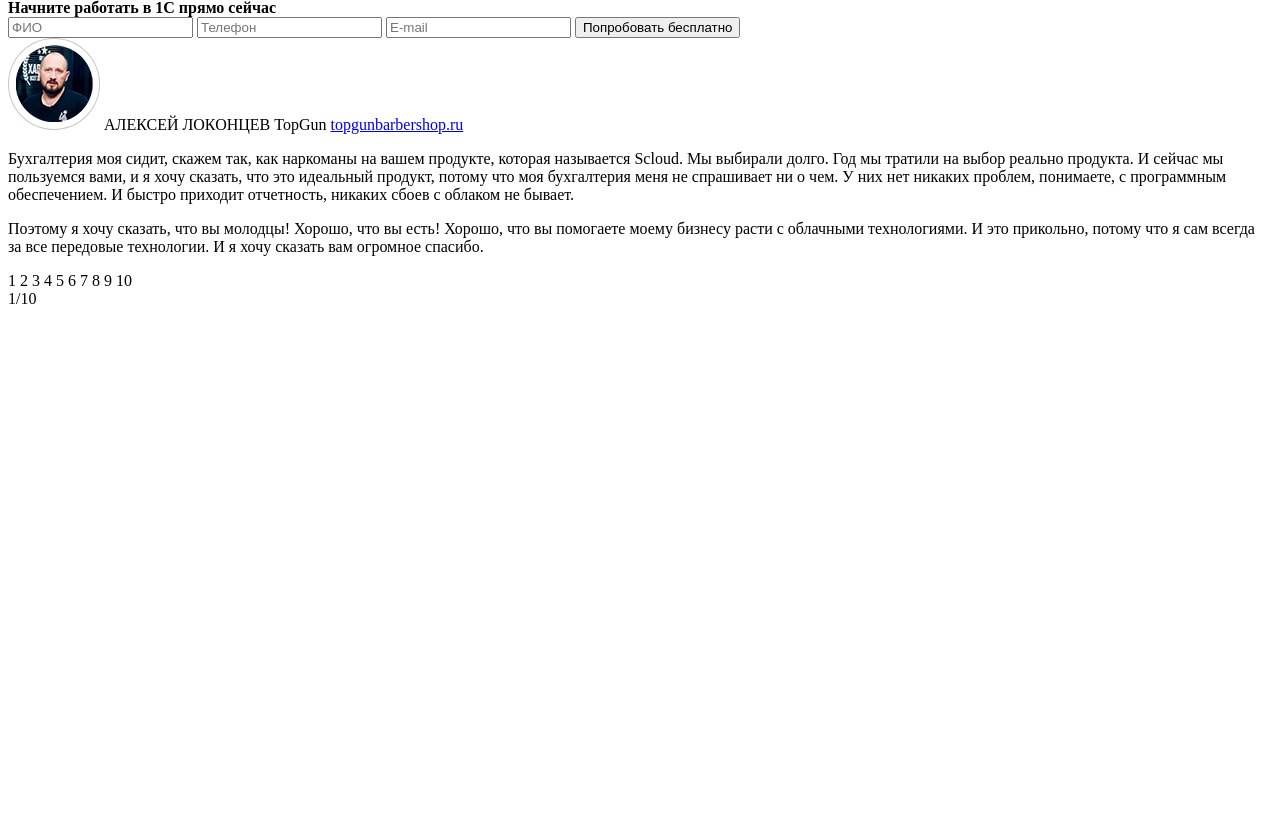
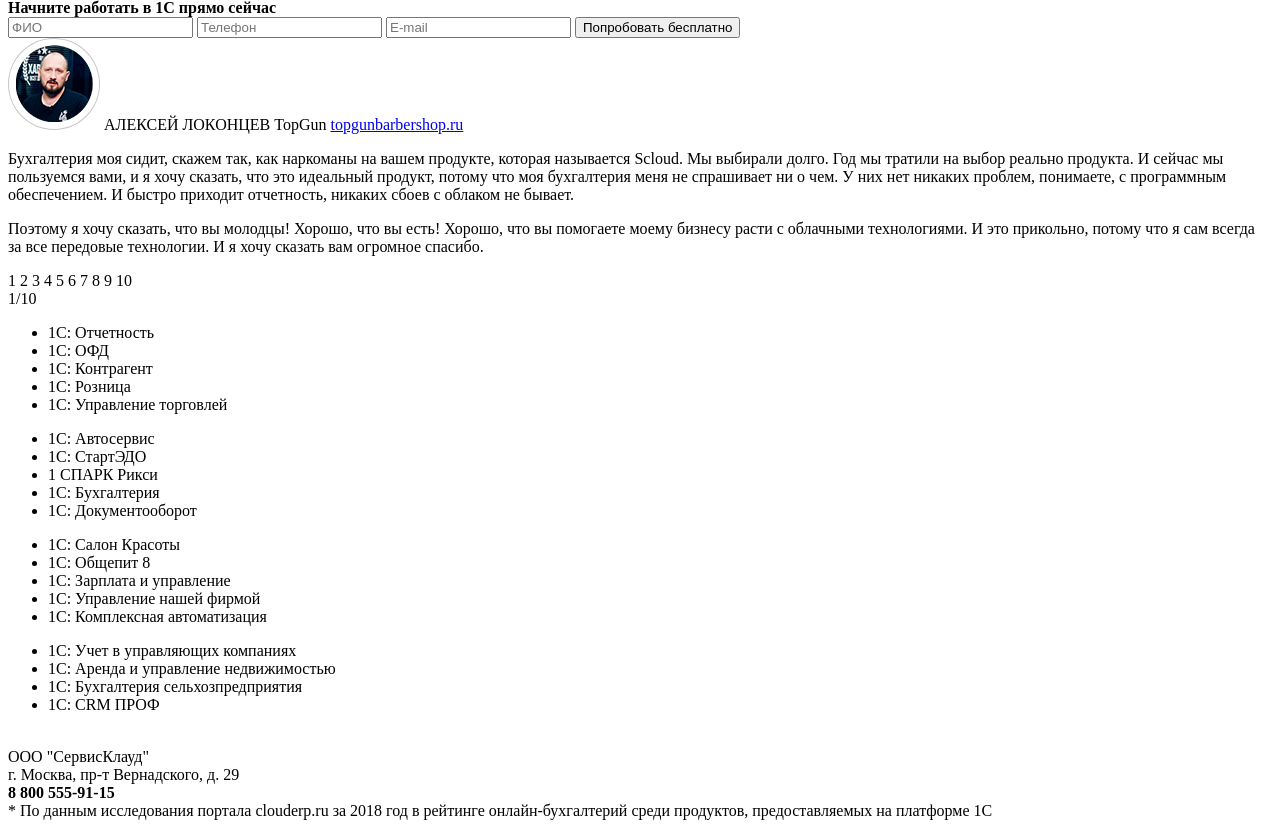
Before and after one commit to dumpy1/Service-cloude-new, a plain HTML site: page index.html in a window 1280 px wide. Shown: the part 2287-3115 px from the top of the page. Before the commit the page ends 2603 px from the top, so only its background shows below. Drawn offline with Linux system fonts and the light colour scheme.

Commit message:
Update index.html
add footer items? famili items

```diff
--- a/index.html
+++ b/index.html
@@ -279,14 +279,51 @@
 
     <footer>
         <div class="family">
+<ul>
+		<li>1С: Отчетность</li>
+		<li>1С: ОФД</li>
+		<li>1С: Контрагент</li>
+		<li>1С: Розница</li>
+		<li>1С: Управление торговлей</li>
+		</ul>
+		<ul>
+		<li>1С: Автосервис</li>
+		<li>1С: СтартЭДО</li>
+		<li>1 СПАРК Рикси</li>
+		<li>1С: Бухгалтерия</li>
+		<li>1С: Документооборот</li>
+		</ul>
+		<ul>
+		<li>1С: Салон Красоты</li>
+		<li>1С: Общепит 8</li>
+		<li>1С: Зарплата и управление</li>
+		<li>1С: Управление нашей фирмой</li>
+		<li>1С: Комплексная автоматизация</li>
+		</ul>
+		<ul>
+		<li>1С: Учет в управляющих компаниях</li>
+		<li>1С: Аренда и управление недвижимостью</li>
+		<li>1С: Бухгалтерия сельхозпредприятия</li>
+		<li>1С: CRM ПРОФ</li>
 
+		</ul>
         </div>
         <div class="conntacts">
-            <div class="logo"></div>
-            <div class="address"></div>
-            <div class="socials"></div>
-            <div class="appstore"></div>
-            <div class="footnote"></div>
+           <div class="logo">
+			<img src="" alt="" width="" height="">
+			</div>
+            <div class="address">
+			ООО "СервисКлауд"<br>
+			г. Москва, пр-т Вернадского, д. 29<br>
+			<b>8 800 555-91-15</b>
+			</div>
+            <div class="socials">
+			</div>
+            <div class="appstore">
+			</div>
+            <div class="footnote">
+			<span>* По данным исследования портала clouderp.ru за 2018 год в рейтинге онлайн-бухгалтерий среди продуктов, предоставляемых на платформе 1С</span>
+			</div>
         </div>
     </footer>
 </body></html>
```
